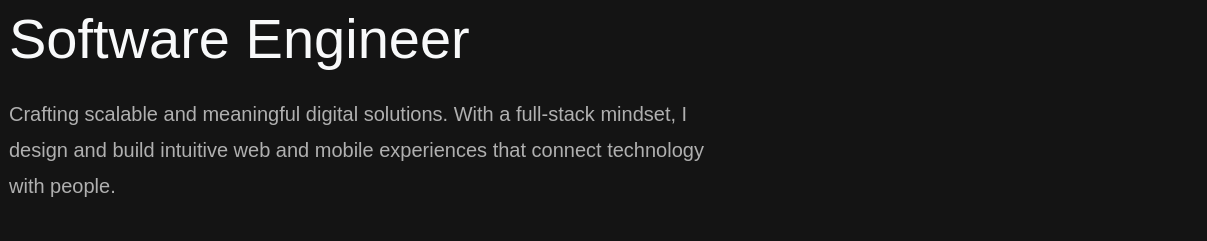
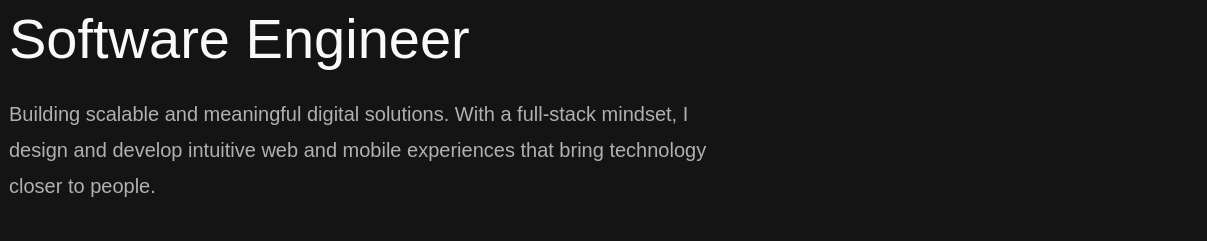
Before and after one commit to keev21/portfolio, a website: page src/index.html in a window 1280 px wide. Shown: the part 380-621 px from the top of the page, 73-1280 px from the left. Drawn offline with nearby package versions, Linux system fonts and the light colour scheme.

Commit message:
New description

```diff
--- a/src/index.html
+++ b/src/index.html
@@ -53,7 +53,7 @@
                     <p class="greeting-text">Hi, my name is</p>
                     <h1 class="display-1 fw-bold">Kevin Sánchez</h1>
                     <h2 class="display-3 text-light">Software Engineer</h2>
-                    <p class="lead mt-4 mx-auto mx-md-0">Crafting scalable and meaningful digital solutions. With a full-stack mindset, I design and build intuitive web and mobile experiences that connect technology with people.</p>
+                    <p class="lead mt-4 mx-auto mx-md-0">Building scalable and meaningful digital solutions. With a full-stack mindset, I design and develop intuitive web and mobile experiences that bring technology closer to people.</p>
 
                     <a href="./cv-viewer.html" class="btn btn-outline-success mt-4" target="_blank">View My CV</a>
 
```
